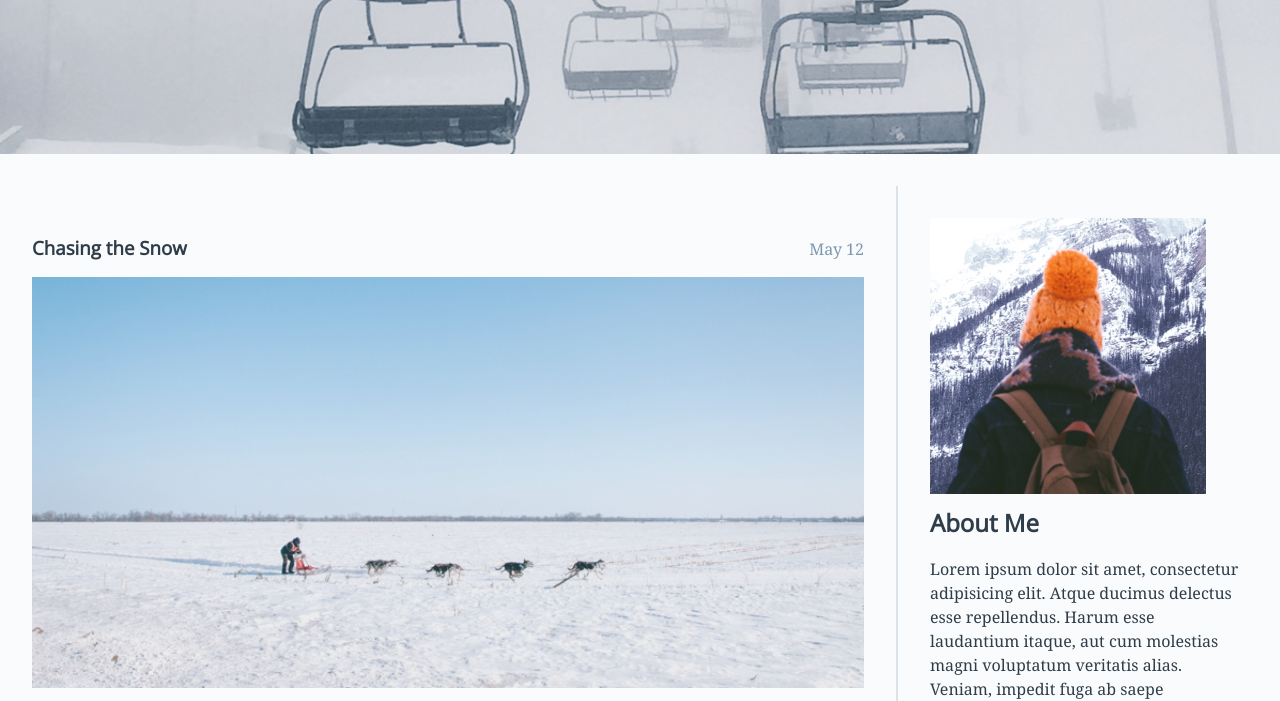
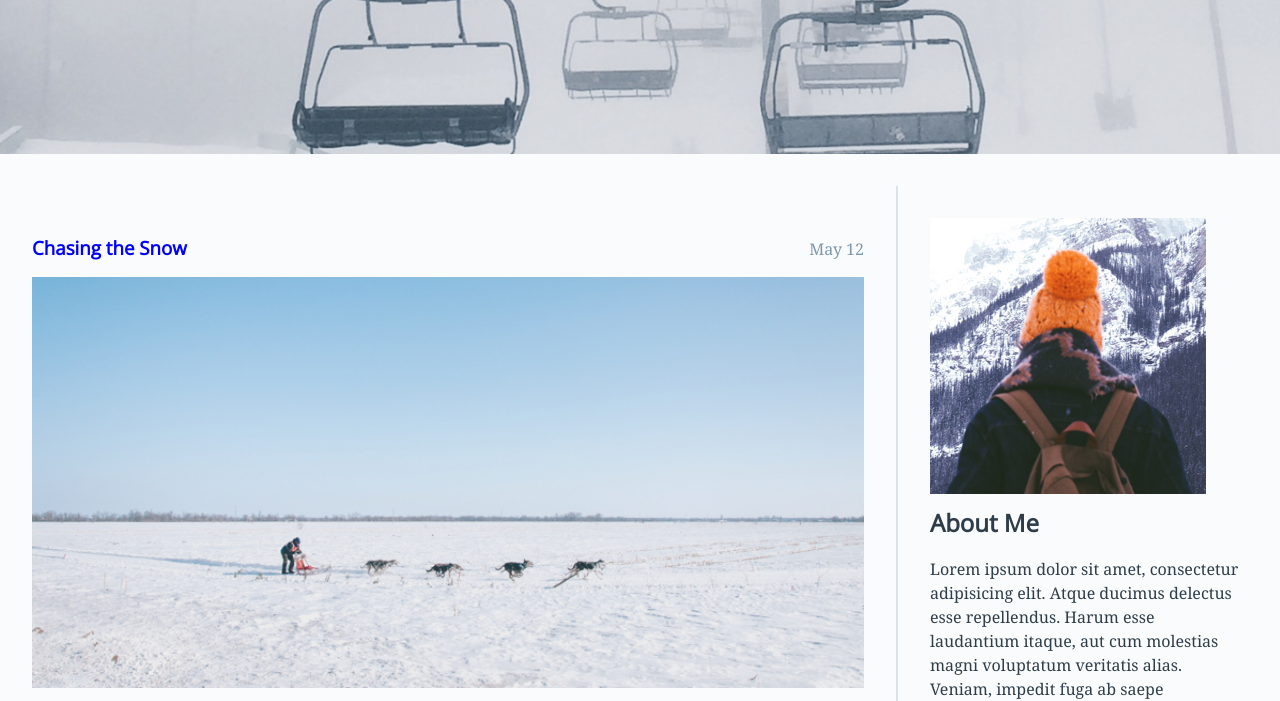
Before and after one commit to noorhmohd/course, a plain HTML site: page index.html in a window 1280 px wide. Shown: the part 126-827 px from the top of the page. Drawn offline with nearby package versions, Linux system fonts and the light colour scheme.

Commit message:
chang color

```diff
--- a/index.html
+++ b/index.html
@@ -21,7 +21,7 @@
 
             <article>
                 <header>
-                    <h3>Chasing the Snow</h3>
+                    <h3 style="color:blue;">Chasing the Snow</h3>
                     <time datetime="2016-05-12T08:00">May 12</time>
                 </header>
 
```
